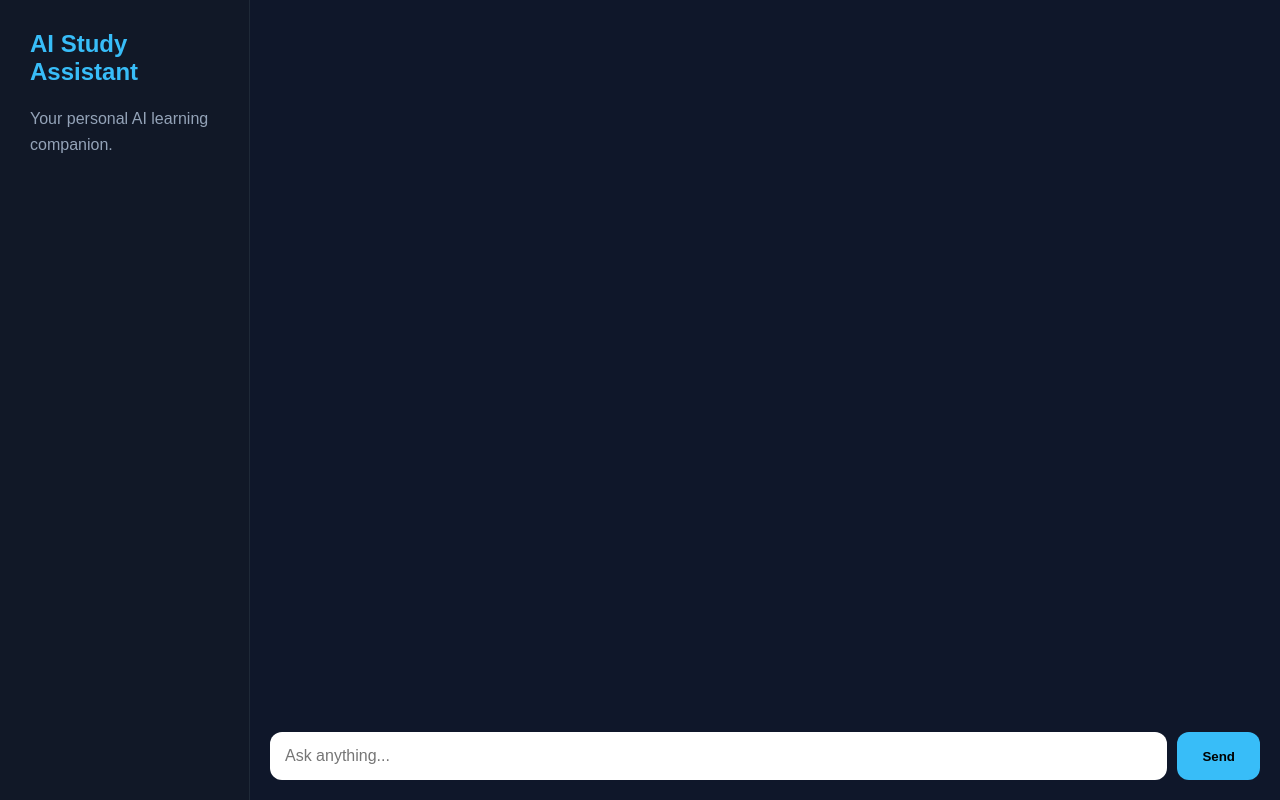
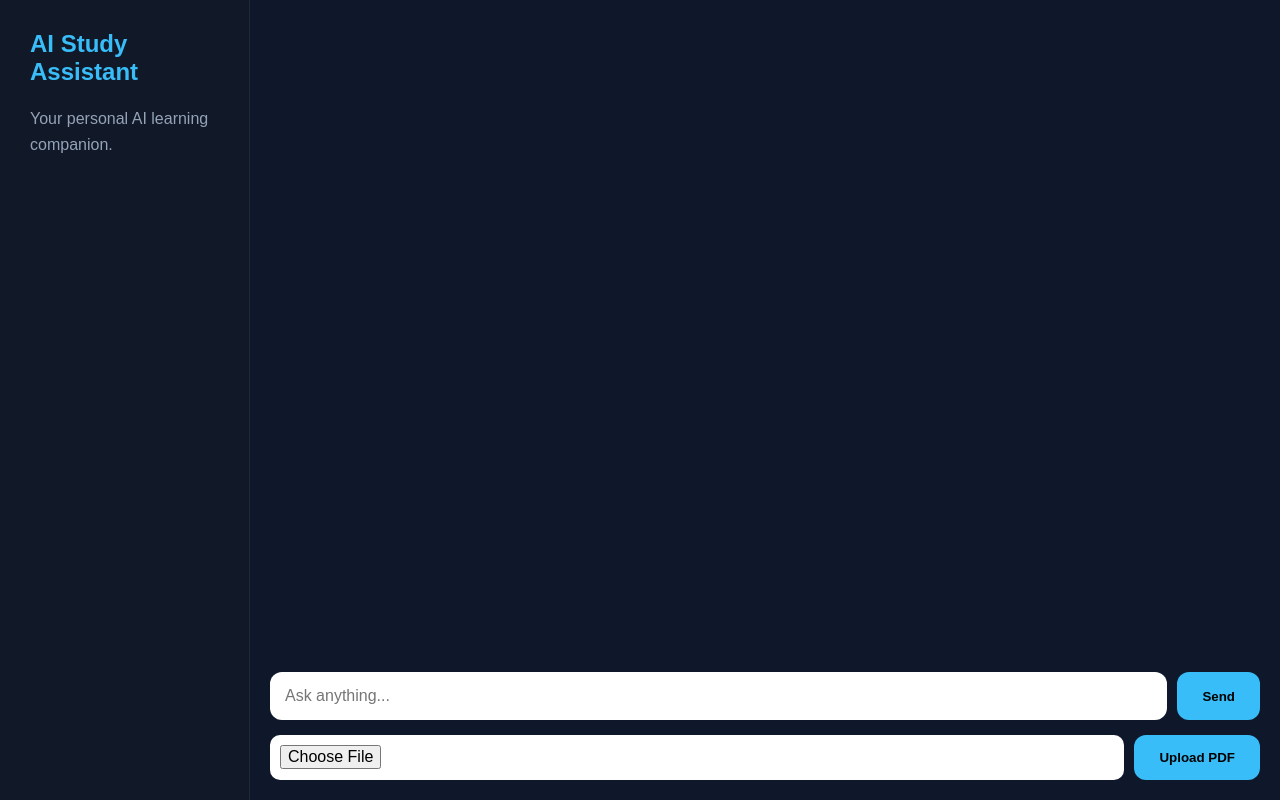
Before and after one commit to ngawade2020/ai-study-assistant, a Flask app: page / in a window 1280 px wide. Run offline with Flask 3, Linux system fonts and the light colour scheme.

Commit message:
added PDF upload and summarizer

```diff
--- a/app.py
+++ b/app.py
@@ -1,6 +1,12 @@
 from flask import Flask, render_template, request
+import os
+import PyPDF2
 
 app = Flask(__name__)
+
+UPLOAD_FOLDER = "uploads"
+
+app.config["UPLOAD_FOLDER"] = UPLOAD_FOLDER
 
 chat_history = []
 
@@ -12,10 +18,8 @@ def generate_response(question):
 
         "python":
         """
-Python is a powerful and beginner-friendly programming language.
-
-It is widely used in:
-- AI/ML
+Python is a powerful programming language used in:
+- AI
 - Web Development
 - Automation
 - Data Science
@@ -23,24 +27,18 @@ It is widely used in:
 
         "ai":
         """
-Artificial Intelligence enables machines to simulate human intelligence.
+Artificial Intelligence allows machines to simulate human intelligence.
 
 Major AI fields:
 - Machine Learning
 - NLP
+- Robotics
 - Computer Vision
-- Robotics
         """,
 
         "flask":
         """
-Flask is a lightweight Python web framework.
-
-It is commonly used for:
-- APIs
-- AI apps
-- Dashboards
-- Web applications
+Flask is a lightweight Python web framework used for web applications.
         """
     }
 
@@ -49,14 +47,15 @@ It is commonly used for:
         if key in question:
             return responses[key]
 
-    return """
-I am still learning.
+    return "Interesting question! I am still learning."
 
-Try asking about:
-- Python
-- AI
-- Flask
-"""
+def summarize_text(text):
+
+    words = text.split()
+
+    summary = " ".join(words[:100])
+
+    return summary + "..."
 
 @app.route("/", methods=["GET", "POST"])
 def home():
@@ -65,14 +64,45 @@ def home():
 
     if request.method == "POST":
 
-        question = request.form["question"]
+        # Text Question
+        if "question" in request.form:
 
-        response = generate_response(question)
+            question = request.form["question"]
 
-        chat_history.append({
-            "question": question,
-            "response": response
-        })
+            response = generate_response(question)
+
+            chat_history.append({
+                "question": question,
+                "response": response
+            })
+
+        # PDF Upload
+        if "pdf_file" in request.files:
+
+            pdf_file = request.files["pdf_file"]
+
+            if pdf_file.filename != "":
+
+                filepath = os.path.join(
+                    app.config["UPLOAD_FOLDER"],
+                    pdf_file.filename
+                )
+
+                pdf_file.save(filepath)
+
+                pdf_reader = PyPDF2.PdfReader(filepath)
+
+                text = ""
+
+                for page in pdf_reader.pages:
+                    text += page.extract_text()
+
+                summary = summarize_text(text)
+
+                chat_history.append({
+                    "question": f"Uploaded PDF: {pdf_file.filename}",
+                    "response": f"Summary:\n\n{summary}"
+                })
 
     return render_template(
         "index.html",
--- a/requirements.txt
+++ b/requirements.txt
@@ -5,4 +5,5 @@ Flask==3.1.3
 itsdangerous==2.2.0
 Jinja2==3.1.6
 MarkupSafe==3.0.3
+PyPDF2==3.0.1
 Werkzeug==3.1.8
--- a/static/style.css
+++ b/static/style.css
@@ -194,3 +194,20 @@ pre {
         transform: translateY(0);
     }
 }
+.upload-form {
+
+    margin-top: 15px;
+
+    display: flex;
+
+    gap: 10px;
+}
+
+.upload-form input {
+
+    background: white;
+
+    padding: 10px;
+
+    border-radius: 10px;
+}
--- a/templates/index.html
+++ b/templates/index.html
@@ -44,16 +44,30 @@
 
             </div>
 
-            <form method="POST" class="input-area">
+            <form method="POST"
+                  class="input-area">
 
                 <input
                     type="text"
                     name="question"
-                    placeholder="Ask anything..."
-                    required>
+                    placeholder="Ask anything...">
 
                 <button type="submit">
                     Send
+                </button>
+
+            </form>
+
+            <form method="POST"
+                  enctype="multipart/form-data"
+                  class="upload-form">
+
+                <input type="file"
+                       name="pdf_file"
+                       accept=".pdf">
+
+                <button type="submit">
+                    Upload PDF
                 </button>
 
             </form>
```
